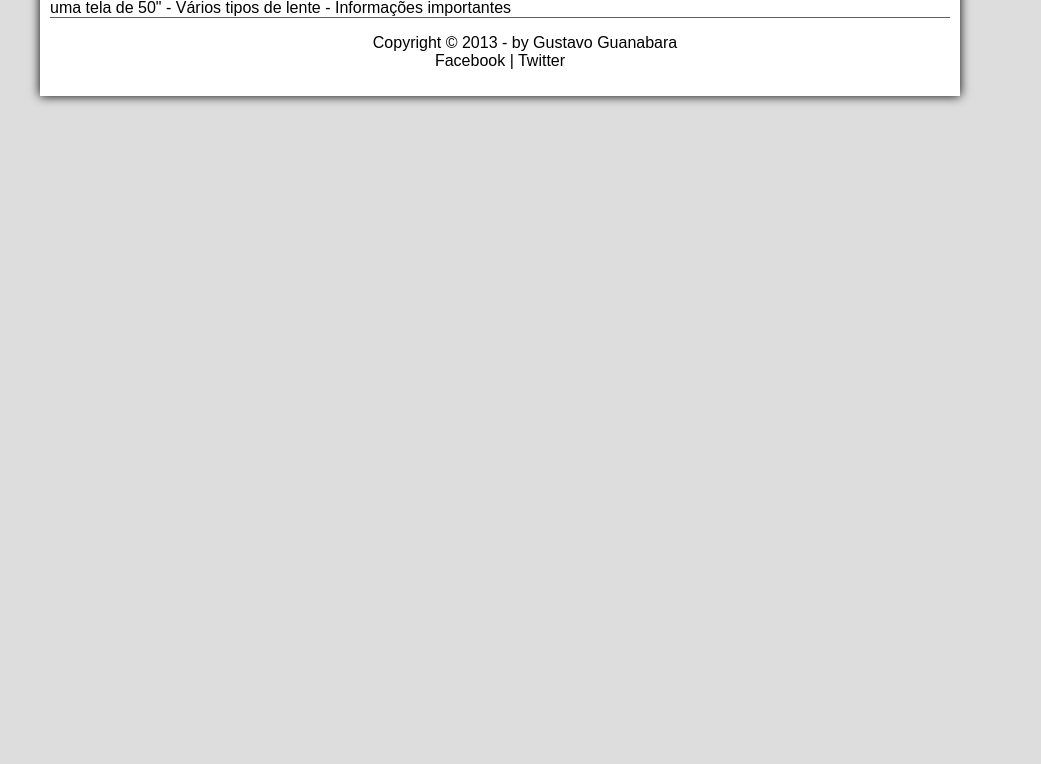
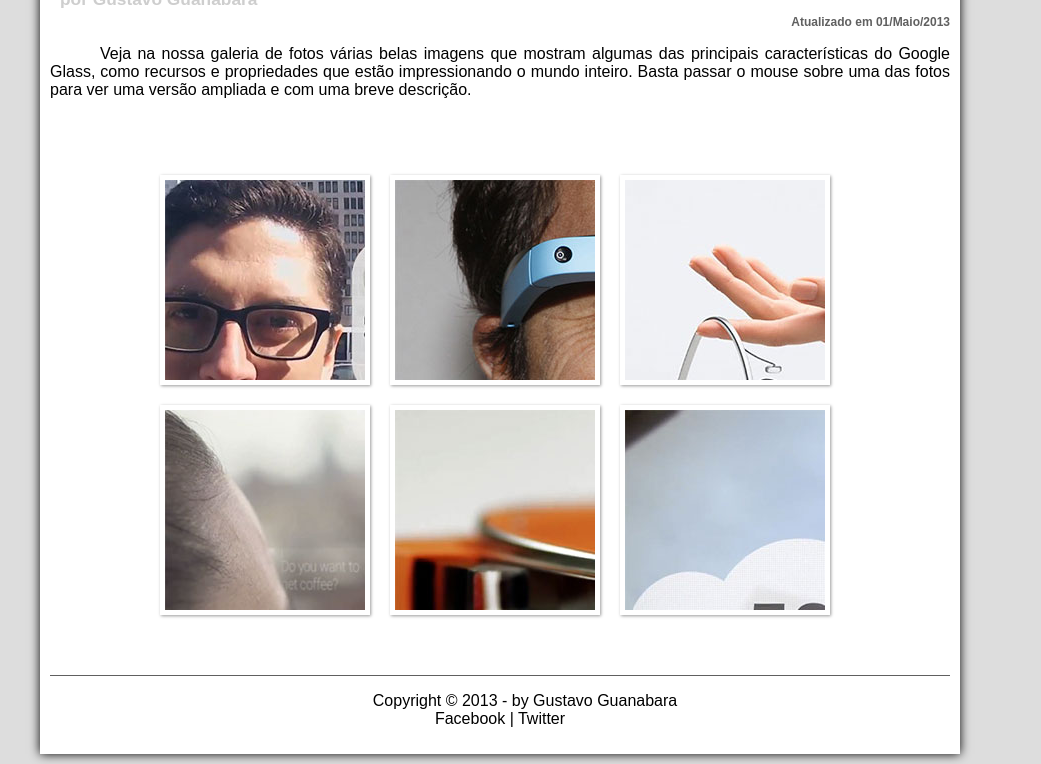
Before and after one commit to CaDu0102/ProjetoGlassHtml5, a plain HTML site: page fotos.html in a window 1280 px wide. Shown: the part 249-1013 px from the top of the page, without its empty margins (140-1181 px from the left). Before the commit the page ends 800 px from the top, so only its background shows below. Drawn offline with Linux system fonts and the light colour scheme.

Commit message:
Basic(3)

```diff
--- a/_css/fotos.css
+++ b/_css/fotos.css
@@ -0,0 +1,47 @@
+@charset "UTF-8";
+
+ul#album-fotos{
+    width: 700px;
+    margin: 0 auto;
+    padding: 50px;
+    overflow: hidden;
+    list-style: none;
+}
+
+ul#album-fotos li {
+    float: left;
+    width: 200px;
+    height: 200px;
+    margin: 10px;
+    border: 5px solid #ffffff;
+    background-color: #ffffff;
+    box-shadow: 1px 1px 3px rgba(0,0,0,.4);
+}
+
+ul#album-fotos li span {
+    opacity: 0;
+}
+
+ul#album-fotos li#foto01{
+    background: url("../_imagens/galeria-01.jpg") no-repeat;
+}
+
+ul#album-fotos li#foto02{
+    background: url("../_imagens/galeria-02.jpg") no-repeat;
+}
+
+ul#album-fotos li#foto03{
+    background: url("../_imagens/galeria-03.jpg") no-repeat;
+}
+
+ul#album-fotos li#foto04{
+    background: url("../_imagens/galeria-04.jpg") no-repeat;
+}
+
+ul#album-fotos li#foto05{
+    background: url("../_imagens/galeria-05.jpg") no-repeat;
+}
+
+ul#album-fotos li#foto06{
+    background: url("../_imagens/galeria-06.jpg") no-repeat;
+}
--- a/fotos.html
+++ b/fotos.html
@@ -5,6 +5,7 @@
     <meta charset="UTF-8"/>
     <title>Tudo Sobre Google Glass</title>
     <link rel="stylesheet" type="text/css" href="_css/estilo.css"/>
+    <link rel="stylesheet" type="text/css" href="_css/fotos.css"/>
 </head>
 
 <script language="javascript"src="_javascript/funcoes.js"></script>
@@ -36,19 +37,29 @@
 
     </header>
 
-Glass > Fotos
-Galeria de Imagens do Google Glass
-por Gustavo Guanabara
-Atualizado em 01/Maio/2013
+    <section id="corpo-full">
+        <article id="noticia-principal">
+            <header id="cabecalho-artigo" >
+                <hgroup>
+                    <h3>Glass > Fotos</h3>
+                    <h1>Galeria de Imagens do Google Glass</h1>
+                    <h2>por Gustavo Guanabara</h2>
+                    <h3 class="direita"> Atualizado em 01/Maio/2013</h3>
+                </hgroup>
+            </header>
 
-Veja na nossa galeria de fotos várias belas imagens que mostram algumas das principais características do Google Glass, como recursos e propriedades que estão impressionando o mundo inteiro. Basta passar o mouse sobre uma das fotos para ver uma versão ampliada e com uma breve descrição.
 
-- Agenda e lembretes
-- Sergey Brin usando o Glass
-- Leve e compacto
-- Sensação de uma tela de 50"
-- Vários tipos de lente
-- Informações importantes
+<p>Veja na nossa galeria de fotos várias belas imagens que mostram algumas das principais características do Google Glass, como recursos e propriedades que estão impressionando o mundo inteiro. Basta passar o mouse sobre uma das fotos para ver uma versão ampliada e com uma breve descrição.</p>
+<ul id="album-fotos">
+<li id="foto01"><span>Agenda e lembretes</span></li>
+<li id="foto02"><span>Sergey Brin usando o Glass</span></li>
+<li id="foto03"><span>Leve e compacto</span></li>
+<li id="foto04"><span>Sensação de uma tela de 50"</span></li>
+<li id="foto05"><span>Vários tipos de lente</span></li>
+<li id="foto06"><span>Informações importantes</span></li>
+</ul>
+        </article>
+    </section>
 
     <footer id="rodape">
         <p>Copyright &copy; 2013 - by Gustavo Guanabara<br/>
```
